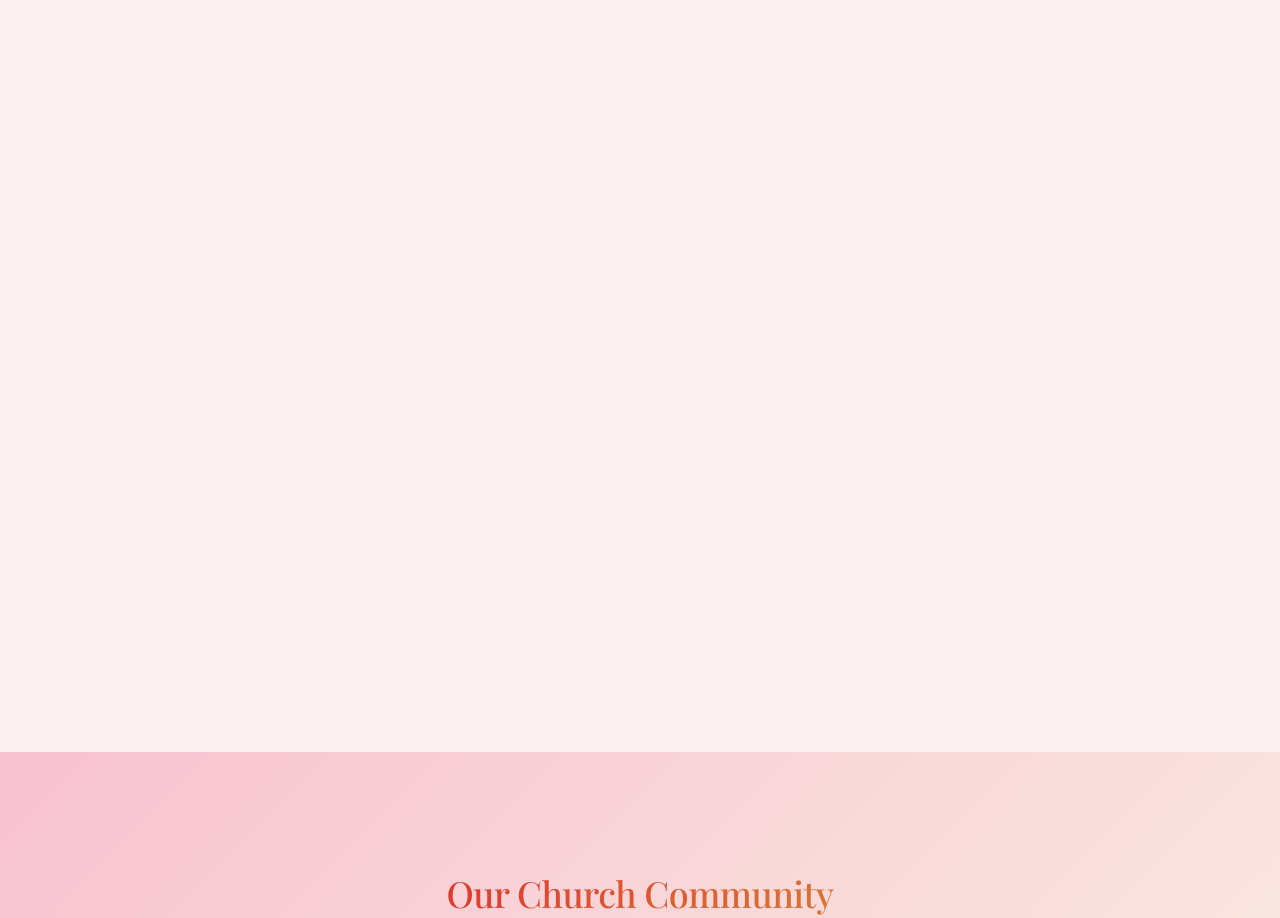
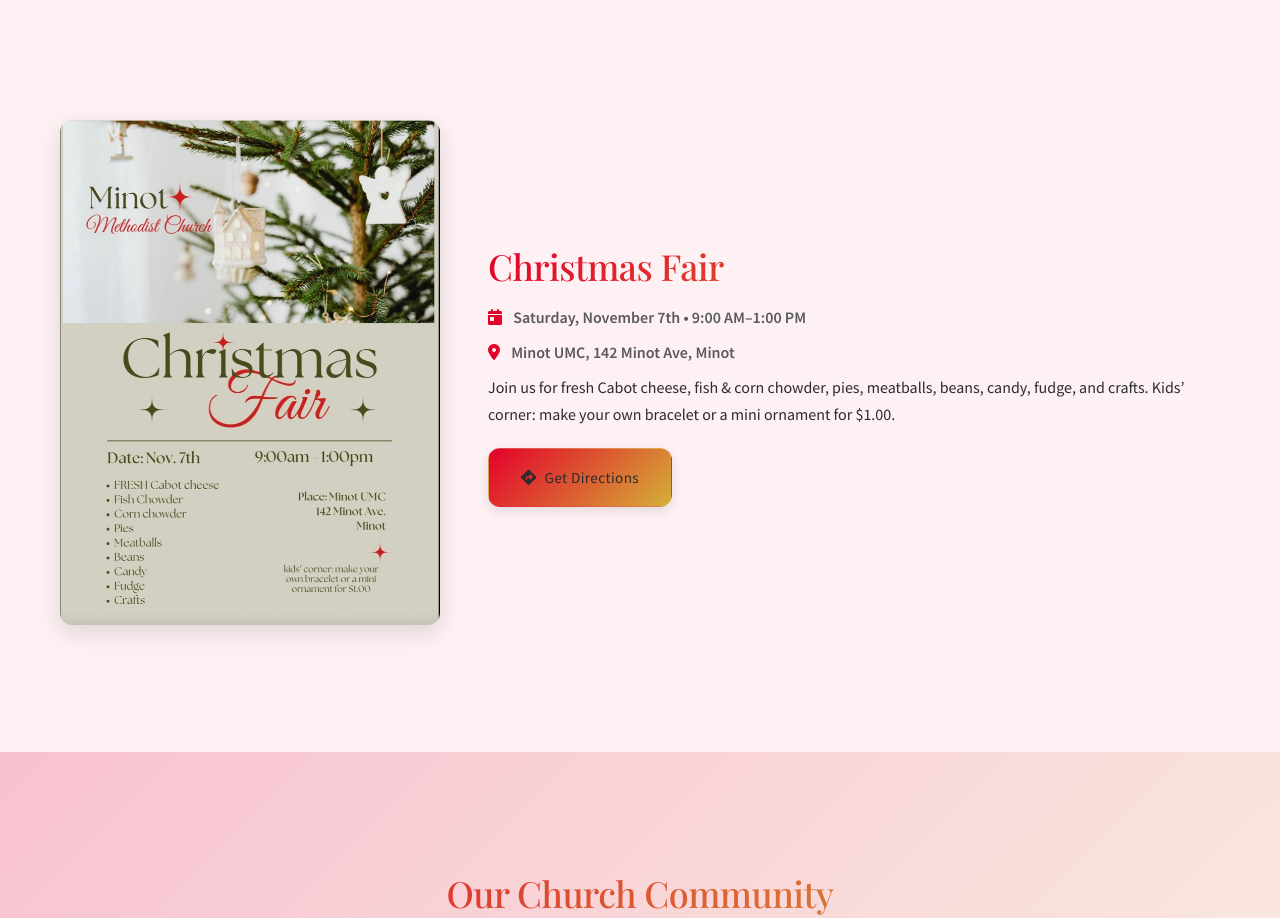
Before and after one commit to justin-harvey/UMC-Minot, a plain HTML site: page index.html in a window 1280 px wide. Shown: the part 800-1718 px from the top of the page. Drawn offline with nearby package versions, Linux system fonts and the light colour scheme.

Commit message:
Fix invisible Christmas Fair section (untracked scroll-animation class left it at opacity:0)

```diff
--- a/index.html
+++ b/index.html
@@ -147,10 +147,10 @@
     <section id="christmas-fair" class="event-promo" aria-labelledby="christmas-fair-heading">
         <div class="container">
             <div class="event-promo-grid">
-                <figure class="event-promo-image animate-on-scroll" data-animation="slide-in-left">
+                <figure class="event-promo-image">
                     <img src="images/christmas-fair-flyer-2026.jpg" alt="Minot Methodist Church Christmas Fair flyer: Saturday, November 7th, 9:00 AM to 1:00 PM at Minot UMC, 142 Minot Ave, Minot. Featuring fresh Cabot cheese, fish and corn chowder, pies, meatballs, beans, candy, fudge, and crafts. Kids' corner: make a bracelet or mini ornament for $1.00." loading="lazy">
                 </figure>
-                <div class="event-promo-content animate-on-scroll" data-animation="slide-in-right">
+                <div class="event-promo-content">
                     <h2 id="christmas-fair-heading">Christmas Fair</h2>
                     <p class="event-promo-meta"><i class="fas fa-calendar-day" aria-hidden="true"></i> <time datetime="2026-11-07">Saturday, November 7th</time> &bull; 9:00 AM&ndash;1:00 PM</p>
                     <p class="event-promo-meta"><i class="fas fa-map-marker-alt" aria-hidden="true"></i> Minot UMC, 142 Minot Ave, Minot</p>
```
